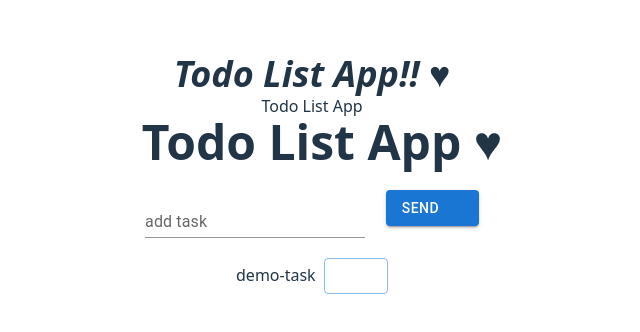
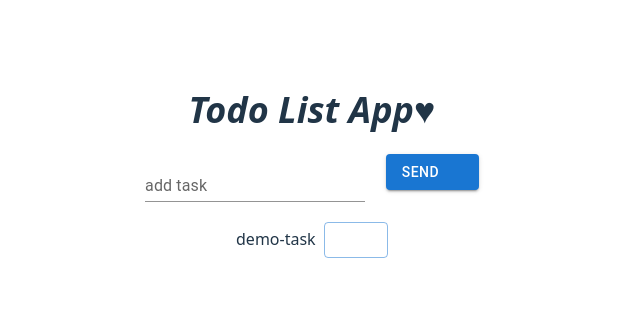
Before and after one commit to yochi-28/Agile, a React (Vite) app: page / in a window 1280 px wide. Shown: the part 226-558 px from the top of the page, without its empty margins (328-968 px from the left). Built offline with nearby package versions, Linux system fonts and the light colour scheme; some icons are missing.

Commit message:
heart added to title

```diff
--- a/src/components/todo.jsx
+++ b/src/components/todo.jsx
@@ -15,9 +15,7 @@ export default function todo(){
     }
     return(
         <div>
-            <h2 class="font-bold text-4xl italic">Todo List App!! &#9829;</h2>
-            <h2>Todo List App</h2>
-            <h3 class="font-bold text-5xl pl-5">Todo List App &hearts;</h3>
+            <h2 class="font-bold text-4xl italic">Todo List App&#9829;</h2>
             <AddForm/>
         <ul>
             {todos.map((todo)=>(
```
